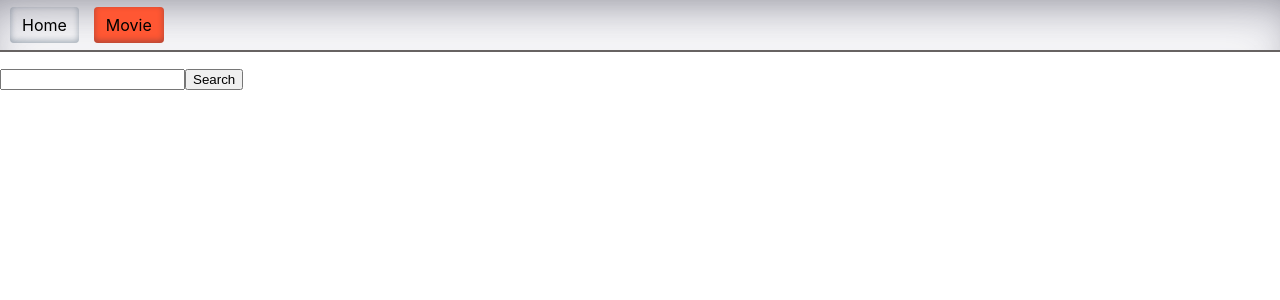
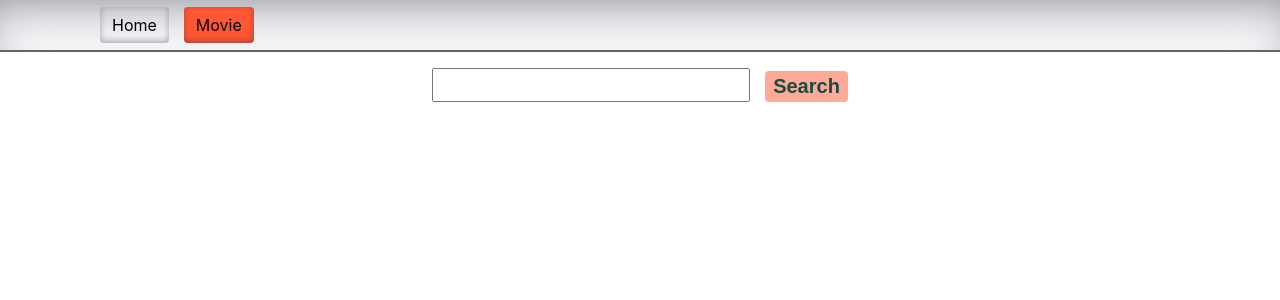
Before and after one commit to VitaliyHO/goit-react-hw-05-movies, a React (Create React App) app: page /goit-react-hw-05-movies/movies in a window 1280 px wide. Shown: the top 300 px of the page. Built offline with nearby package versions, Linux system fonts and the light colour scheme.

Commit message:
fixed styles

```diff
--- a/src/App.styled.js
+++ b/src/App.styled.js
@@ -3,6 +3,7 @@
 
 export const Container = styled.div`
   max-width: 1080px;
+  width: 100%;
   margin: 0 auto;
   padding: 0 16px;
 `;
@@ -37,6 +38,15 @@
   border-bottom: 2px solid grey;
 `;
 
+export const Form = styled.form`
+  text-align: center;
+`;
+
+export const Input = styled.input`
+  margin-right: 15px;
+  font-size: 24px;
+`;
+
 export const H1 = styled.h1`
   text-transform: uppercase;
 `;
@@ -66,12 +76,12 @@
 `;
 
 export const Button = styled.button`
-  display: block;
   padding 4px 8px;
   border-radius: 4px;
   border: none;
+  font-size: 20px;
   font-weight: 700;
-  color: #5733ff;
+  color: #184a44;
   background: rgba(255,87,51, .5);
 
   transition-property: background;
--- a/src/components/SharedLayout.jsx
+++ b/src/components/SharedLayout.jsx
@@ -1,18 +1,20 @@
 import { Suspense } from "react";
 import { Outlet } from "react-router-dom";
-import { Header, Link } from "../App.styled";
+import { Container, Header, Link } from "../App.styled";
 
 const SharedLayout = () => {
   return (
     <>
       <Header>
-        <nav>
-          <Link to="/">Home</Link>
-          <Link to="/movies">Movie</Link>
-        </nav>
+        <Container>
+          <nav>
+            <Link to="/">Home</Link>
+            <Link to="/movies">Movie</Link>
+          </nav>
+        </Container>
       </Header>
       <Suspense fallback={<p>Loading page...</p>}>
-        <Outlet/>
+        <Outlet />
       </Suspense>
     </>
   );
--- a/src/pages/Movies.jsx
+++ b/src/pages/Movies.jsx
@@ -2,6 +2,7 @@
 import { getFilmsByQuery } from "../servises/api";
 import { useSearchParams } from 'react-router-dom';
 import { MoviesList } from "../components/MoviesList";
+import { Form, Button, Container, Input } from "../App.styled";
 
 const Movies = () => {
 
@@ -25,13 +26,13 @@
     }
 
     return(
-        <>
-        <form onSubmit={onSubmit}>
-            <input onChange={onInputChange} type="text" />
-            <button type="submit">Search</button>
-        </form>
+        <Container>
+        <Form onSubmit={onSubmit}>
+            <Input onChange={onInputChange} type="text" />
+            <Button type="submit">Search</Button>
+        </Form>
         <MoviesList movies={movie}/>
-        </>
+        </Container>
     )
 };
 
```
